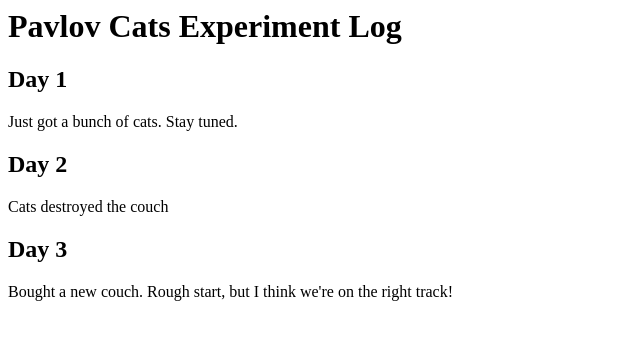
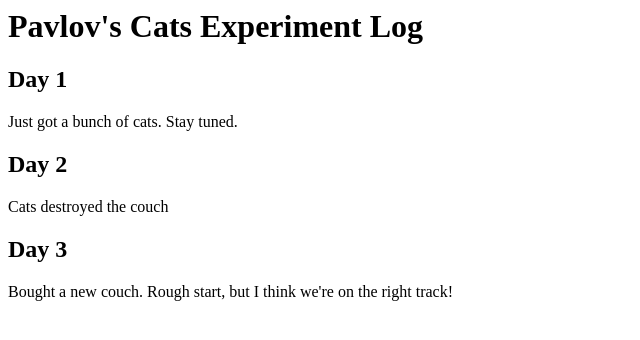
Before and after one commit to pavlovcats/Experiment, a plain HTML site: page index.html in a window 1280 px wide. Shown: the whole page, without its empty margins (0-640 px from the left). Drawn offline with Linux system fonts and the light colour scheme.

Commit message:
Changed the title from Pavlov, to Pavlov's

```diff
--- a/index.html
+++ b/index.html
@@ -3,7 +3,7 @@
 	<title>Pavlov Cats</title>
 </head>
 <body>
-	<h1>Pavlov Cats Experiment Log</h1>
+	<h1>Pavlov's Cats Experiment Log</h1>
 	<h2>Day 1</h2>
 		<p>Just got a bunch of cats. Stay tuned.</p>
 	<h2>Day 2</h2>
```
